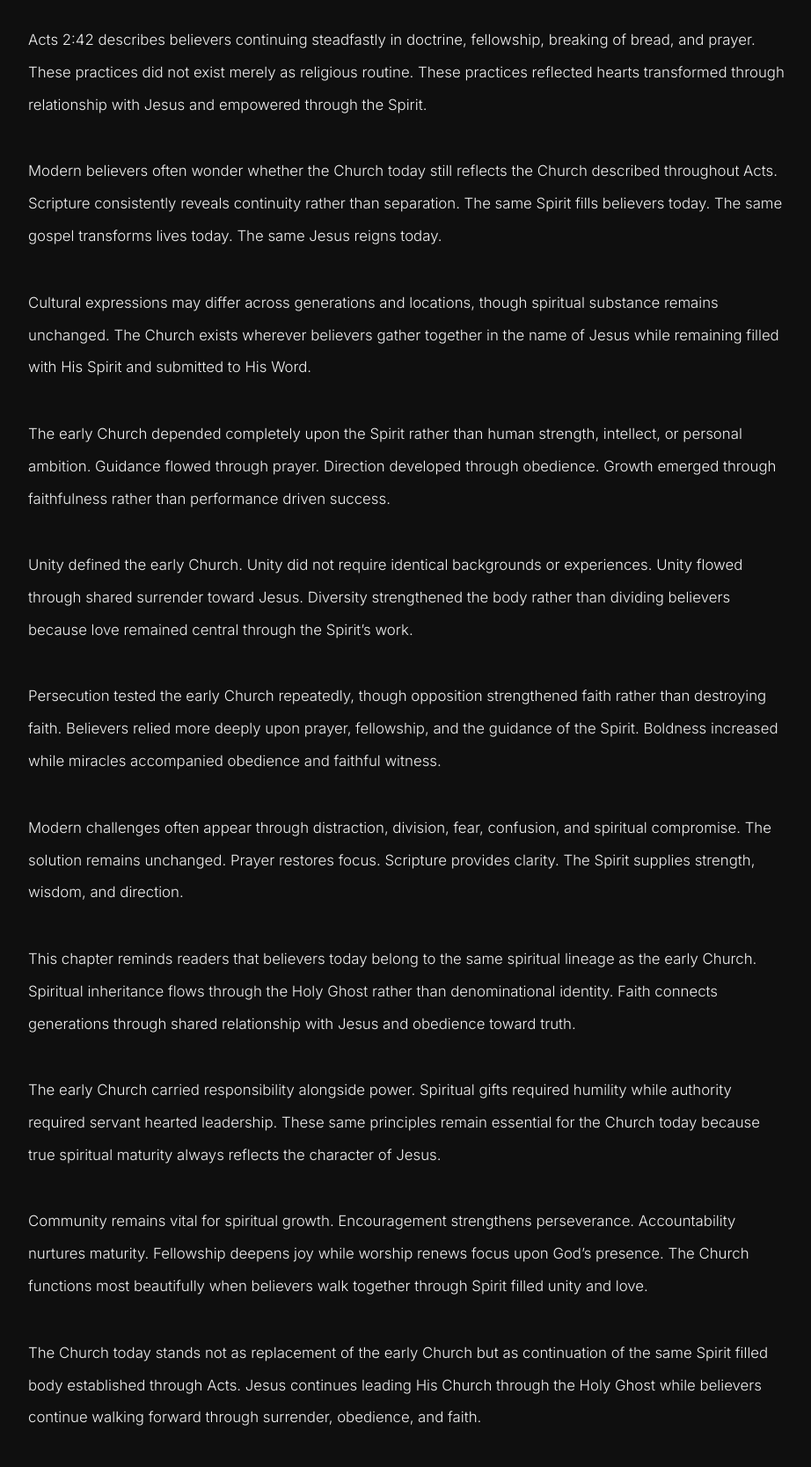
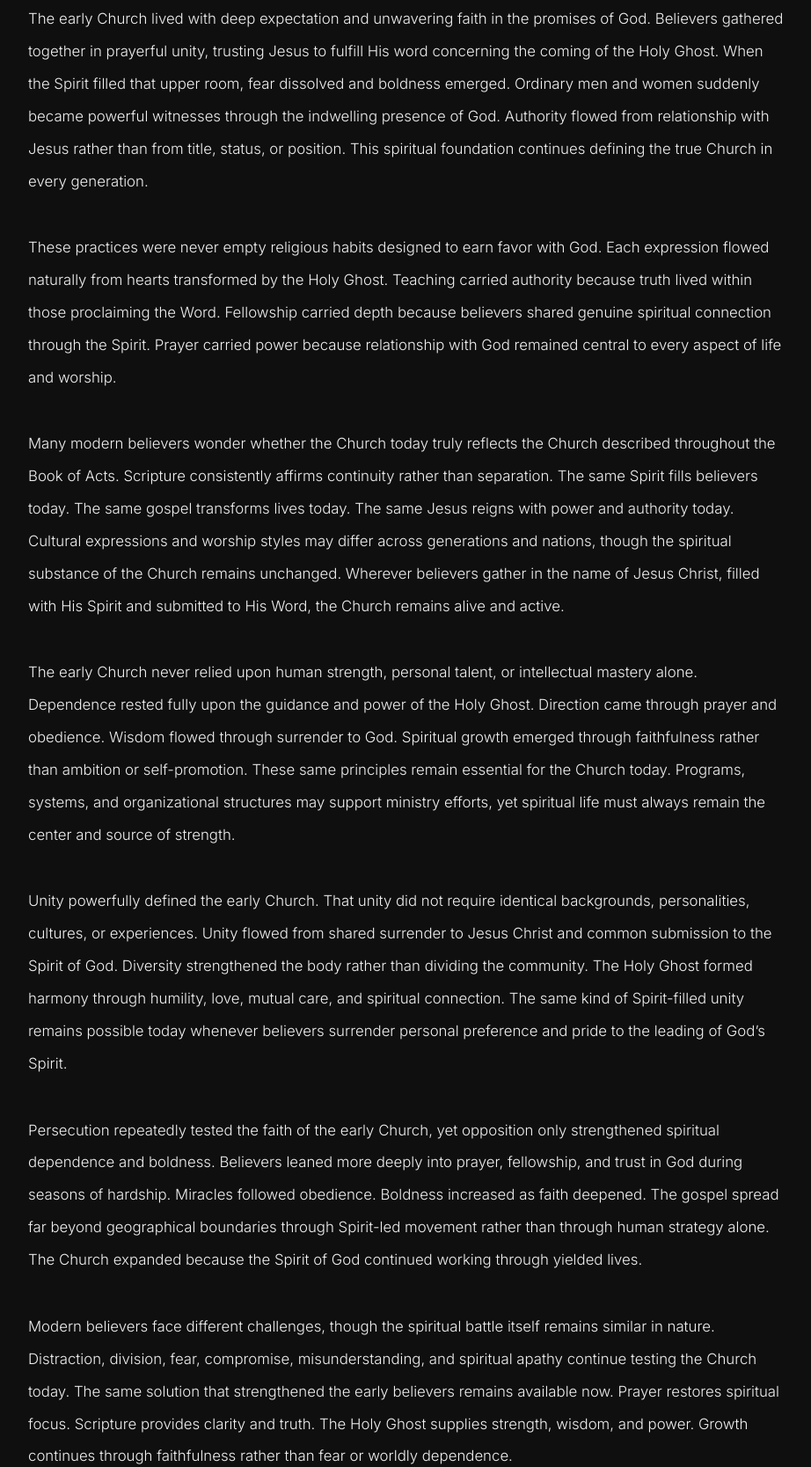
Before and after one commit to brad-hobbswd/bornofspirit-and-truth, a plain HTML site: page chapter6.html in a window 1280 px wide. Shown: the part 1132-2800 px from the top of the page at 88% size, without its empty margins (178-1100 px from the left). Drawn offline with nearby package versions, Linux system fonts and the light colour scheme.

Commit message:
Update chapter6.html

```diff
--- a/chapter6.html
+++ b/chapter6.html
@@ -367,11 +367,7 @@ The same Spirit that filled the early Church continues working today.
 <div class="content">
 
 <p>
-The Church did not begin as an institution, building, or system of beliefs. The Church began as a living body filled with the Spirit of Jesus. Acts 2 presents a community transformed through divine presence rather than human organization. The same Spirit who filled believers in Jerusalem continues forming the Church across generations, cultures, and nations today.
-</p>
-
-<p>
-The early Church lived with expectation. Believers gathered together in prayerful unity, trusting Jesus to fulfill His promise. When the Holy Ghost filled that gathering, fear dissolved while boldness emerged. Ordinary men and women became powerful witnesses through the Spirit’s presence and authority.
+The Church did not begin as an institution, a physical building, or merely a system of religious beliefs. The Church began as a living body filled with the Spirit of Jesus Christ. Acts 2 reveals a community transformed by divine presence rather than human organization or tradition. The same Spirit who filled the believers gathered in Jerusalem continues forming and sustaining the Church across generations, cultures, nations, and languages. Methods, settings, and outward expressions may change throughout time, yet the source of spiritual life remains forever unchanged.
 </p>
 
 <div class="scripture">
@@ -381,53 +377,65 @@ SPIRITUAL FOUNDATION
 </span>
 
 <p>
-The Church remains alive because Jesus continues living within His people through the Holy Ghost.
+Acts 2:42 — “And they continued stedfastly in the apostles’ doctrine and fellowship, and in breaking of bread, and in prayers.”
 </p>
 
 </div>
 
 <p>
-Acts 2:42 describes believers continuing steadfastly in doctrine, fellowship, breaking of bread, and prayer. These practices did not exist merely as religious routine. These practices reflected hearts transformed through relationship with Jesus and empowered through the Spirit.
+The early Church lived with deep expectation and unwavering faith in the promises of God. Believers gathered together in prayerful unity, trusting Jesus to fulfill His word concerning the coming of the Holy Ghost. When the Spirit filled that upper room, fear dissolved and boldness emerged. Ordinary men and women suddenly became powerful witnesses through the indwelling presence of God. Authority flowed from relationship with Jesus rather than from title, status, or position. This spiritual foundation continues defining the true Church in every generation.
 </p>
 
 <p>
-Modern believers often wonder whether the Church today still reflects the Church described throughout Acts. Scripture consistently reveals continuity rather than separation. The same Spirit fills believers today. The same gospel transforms lives today. The same Jesus reigns today.
+These practices were never empty religious habits designed to earn favor with God. Each expression flowed naturally from hearts transformed by the Holy Ghost. Teaching carried authority because truth lived within those proclaiming the Word. Fellowship carried depth because believers shared genuine spiritual connection through the Spirit. Prayer carried power because relationship with God remained central to every aspect of life and worship.
 </p>
 
 <p>
-Cultural expressions may differ across generations and locations, though spiritual substance remains unchanged. The Church exists wherever believers gather together in the name of Jesus while remaining filled with His Spirit and submitted to His Word.
+Many modern believers wonder whether the Church today truly reflects the Church described throughout the Book of Acts. Scripture consistently affirms continuity rather than separation. The same Spirit fills believers today. The same gospel transforms lives today. The same Jesus reigns with power and authority today. Cultural expressions and worship styles may differ across generations and nations, though the spiritual substance of the Church remains unchanged. Wherever believers gather in the name of Jesus Christ, filled with His Spirit and submitted to His Word, the Church remains alive and active.
 </p>
 
 <p>
-The early Church depended completely upon the Spirit rather than human strength, intellect, or personal ambition. Guidance flowed through prayer. Direction developed through obedience. Growth emerged through faithfulness rather than performance driven success.
+The early Church never relied upon human strength, personal talent, or intellectual mastery alone. Dependence rested fully upon the guidance and power of the Holy Ghost. Direction came through prayer and obedience. Wisdom flowed through surrender to God. Spiritual growth emerged through faithfulness rather than ambition or self-promotion. These same principles remain essential for the Church today. Programs, systems, and organizational structures may support ministry efforts, yet spiritual life must always remain the center and source of strength.
 </p>
 
 <p>
-Unity defined the early Church. Unity did not require identical backgrounds or experiences. Unity flowed through shared surrender toward Jesus. Diversity strengthened the body rather than dividing believers because love remained central through the Spirit’s work.
+Unity powerfully defined the early Church. That unity did not require identical backgrounds, personalities, cultures, or experiences. Unity flowed from shared surrender to Jesus Christ and common submission to the Spirit of God. Diversity strengthened the body rather than dividing the community. The Holy Ghost formed harmony through humility, love, mutual care, and spiritual connection. The same kind of Spirit-filled unity remains possible today whenever believers surrender personal preference and pride to the leading of God’s Spirit.
 </p>
 
 <p>
-Persecution tested the early Church repeatedly, though opposition strengthened faith rather than destroying faith. Believers relied more deeply upon prayer, fellowship, and the guidance of the Spirit. Boldness increased while miracles accompanied obedience and faithful witness.
+Persecution repeatedly tested the faith of the early Church, yet opposition only strengthened spiritual dependence and boldness. Believers leaned more deeply into prayer, fellowship, and trust in God during seasons of hardship. Miracles followed obedience. Boldness increased as faith deepened. The gospel spread far beyond geographical boundaries through Spirit-led movement rather than through human strategy alone. The Church expanded because the Spirit of God continued working through yielded lives.
 </p>
 
 <p>
-Modern challenges often appear through distraction, division, fear, confusion, and spiritual compromise. The solution remains unchanged. Prayer restores focus. Scripture provides clarity. The Spirit supplies strength, wisdom, and direction.
+Modern believers face different challenges, though the spiritual battle itself remains similar in nature. Distraction, division, fear, compromise, misunderstanding, and spiritual apathy continue testing the Church today. The same solution that strengthened the early believers remains available now. Prayer restores spiritual focus. Scripture provides clarity and truth. The Holy Ghost supplies strength, wisdom, and power. Growth continues through faithfulness rather than fear or worldly dependence.
 </p>
 
 <p>
-This chapter reminds readers that believers today belong to the same spiritual lineage as the early Church. Spiritual inheritance flows through the Holy Ghost rather than denominational identity. Faith connects generations through shared relationship with Jesus and obedience toward truth.
+This chapter emphasizes that believers today belong to the same spiritual lineage established in the early Church. Spiritual inheritance does not flow through denominational identity, cultural tradition, or organizational structure alone. Spiritual inheritance flows through the Holy Ghost. Faith connects believers across centuries through shared experience with the presence and power of God. The Church remains alive because Jesus Himself remains alive within His people.
 </p>
 
 <p>
-The early Church carried responsibility alongside power. Spiritual gifts required humility while authority required servant hearted leadership. These same principles remain essential for the Church today because true spiritual maturity always reflects the character of Jesus.
+The early Church also carried responsibility alongside spiritual power and authority. Revelation required obedience. Spiritual gifts required humility and wisdom. Authority required servanthood rather than self-exaltation. These principles protected the Church from pride, division, and misuse of influence. Modern believers continue benefiting when embracing the same posture of humility, surrender, and dependence upon God.
 </p>
 
 <p>
-Community remains vital for spiritual growth. Encouragement strengthens perseverance. Accountability nurtures maturity. Fellowship deepens joy while worship renews focus upon God’s presence. The Church functions most beautifully when believers walk together through Spirit filled unity and love.
+Community remains essential within the life of the Church. Faith flourishes through shared spiritual life rather than isolation. Encouragement strengthens perseverance during difficulty. Accountability nurtures spiritual growth and maturity. Love reveals the character of Christ to the world. The Church functions most effectively when believers walk together in unity, compassion, truth, and Spirit-filled fellowship.
 </p>
 
 <p>
-The Church today stands not as replacement of the early Church but as continuation of the same Spirit filled body established through Acts. Jesus continues leading His Church through the Holy Ghost while believers continue walking forward through surrender, obedience, and faith.
+This chapter also reassures readers that participation within the Church does not require perfection or flawless performance. Spiritual growth unfolds through grace and surrender rather than through human striving alone. Transformation occurs progressively as the Holy Ghost patiently shapes character, renews desires, and directs believers into deeper obedience. Maturity develops through relationship with Jesus rather than through outward performance or religious appearance.
+</p>
+
+<p>
+The Church today stands as a continuation of the Church established in the Book of Acts rather than as a replacement of something distant or disconnected from modern believers. The same Spirit continues empowering witness. The same gospel continues transforming hearts and lives. The same Jesus continues receiving glory through His people. Faith connects generations through shared obedience, surrender, and trust in God.
+</p>
+
+<p>
+Understanding this truth invites renewed confidence and spiritual assurance. Believers never walk alone. A living spiritual body surrounds every member through shared faith and Spirit-filled connection. The Church remains God’s chosen vessel for truth, love, mercy, healing, and redemption throughout every generation.
+</p>
+
+<p>
+Walking forward as part of this living body requires surrender, faithfulness, humility, and trust in God. Jesus Christ continues leading His Church through the Holy Ghost. Obedience sustains spiritual growth. Love reveals Christ to the world around us. The story of the Church did not end in the Book of Acts. That story continues through every life fully yielded to the Spirit of Jesus today.
 </p>
 
 <!-- ===== NAVIGATION ===== -->
```
